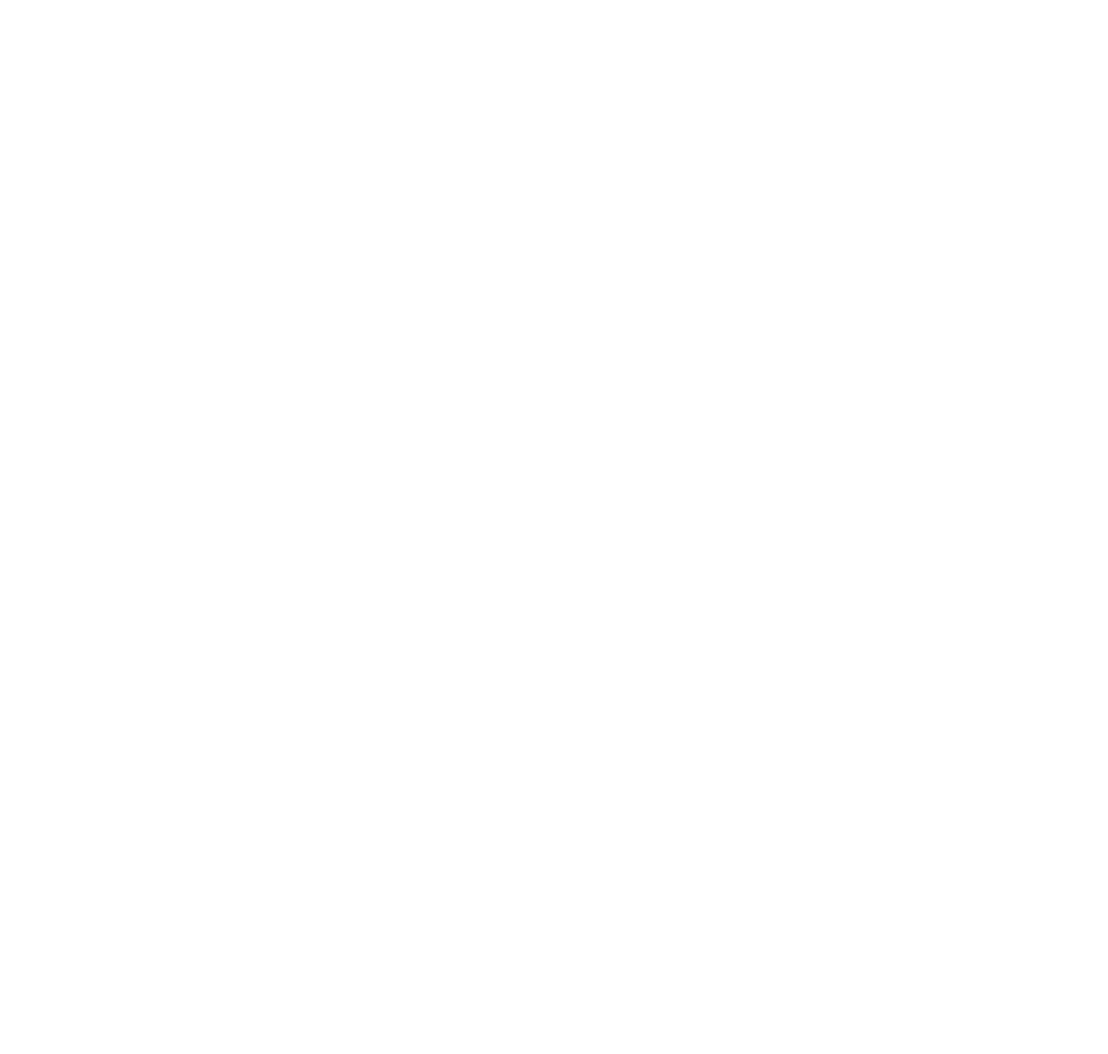
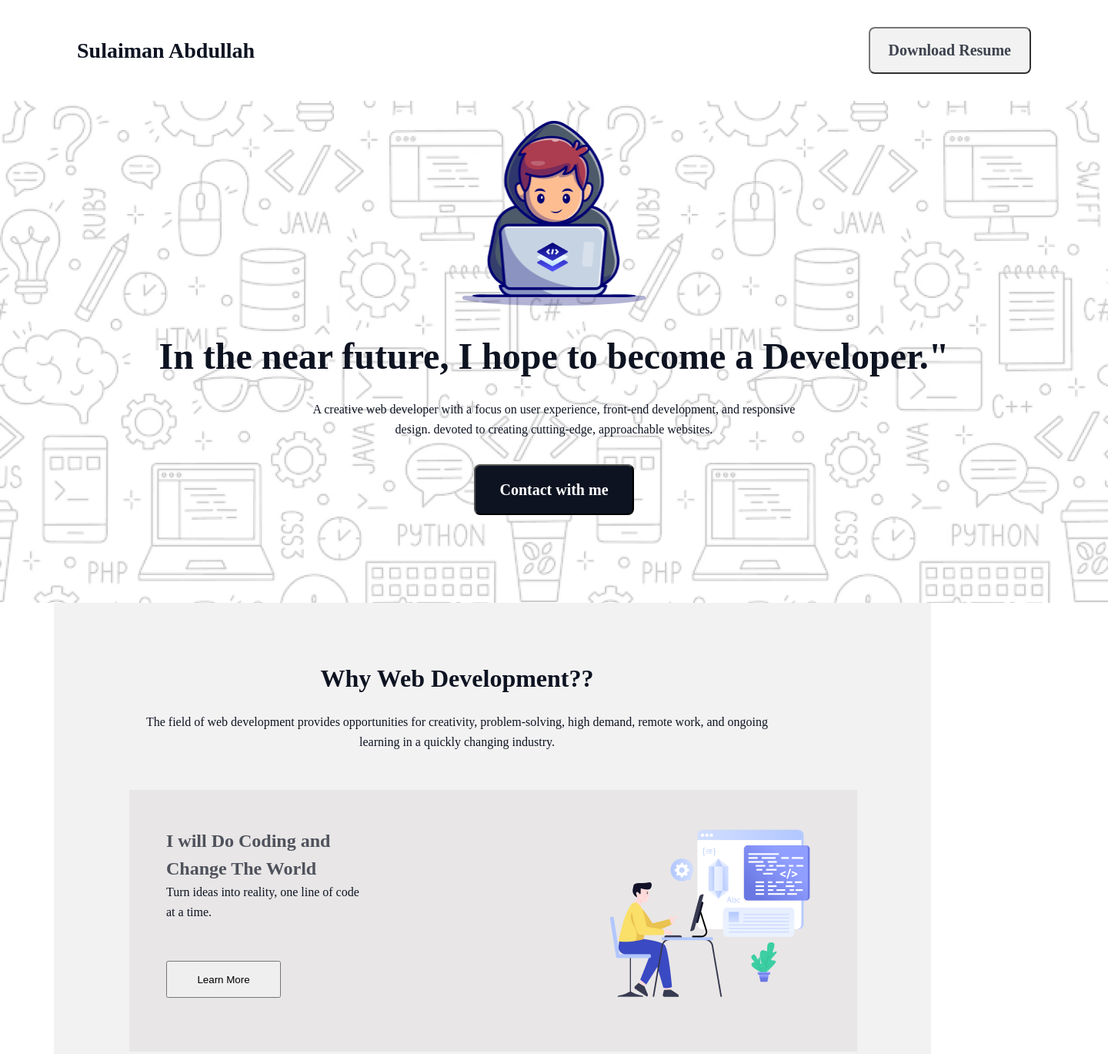
Before and after one commit to SulaimanAbdullah3102/Assignment-1, a plain HTML site: page index.html in a window 1280 px wide. Shown: the top 1369 px of the page at 77% size, 1440 px wide, since content can reach past the window. Before the commit the page ends 800 px from the top, so only its background shows below. Drawn offline with Linux system fonts and the light colour scheme; a web font is replaced by a local one.

Commit message:
section add

```diff
--- a/index.html
+++ b/index.html
@@ -3,9 +3,72 @@
 <head>
     <meta charset="UTF-8">
     <meta name="viewport" content="width=device-width, initial-scale=1.0">
+    <link rel="stylesheet" href="styles/style.css">
     <title>Assignment 1</title>
 </head>
 <body>
-
+    <header>
+        <nav>
+            <p>Sulaiman Abdullah</p>
+            <button><span id="button-test">Download Resume</span></button>
+        </nav>
+        <div class="banner">
+            <div class="banner-content">
+                <img src="images/banner-bg.png" alt="">
+                <h1>In the near future, I hope to become a Developer."</h1>
+                <p>A creative web developer with a focus on user experience, front-end  development, and responsive <br>design. devoted to creating cutting-edge, approachable websites.</p>
+                <button id="banner-butto-txt">Contact with me</button>
+            </div>
+        </div>
+    </header>
+    <main>
+        <section class="why-web">
+            <div class="why-content">
+                <div class="why-text">
+                    <h1>Why Web Development??</h1>
+                    <p>The field of web development provides opportunities for creativity, problem-solving, high demand, remote work, and ongoing learning in a quickly changing industry.</p>
+                </div>
+                <div class="div-box">
+                    <div class="div-card-style1">
+                        <div class="left-side">
+                            <h1>I will Do Coding and <br> Change The World</h1>
+                            <p>Turn ideas into reality, one line of code <br>at a time.</p>
+                            <button class="div-card-button">
+                                Learn More
+                            </button>
+                        </div>
+                        <div class="right-side">
+                            <img src="images/Layer_1.png" alt="">
+                        </div>
+                    </div>
+                    <div class="div-card-style2">
+                        <div class="left-side">
+                            <img src="images/Group 3.png" alt="">
+                        </div>
+                        <div class="right-side">
+                            <h1>I will help People by creating <br>Modern Web System</h1>
+                            <p>Code your dreams into reality, one line <br>at a time.</p>
+                            <button class="div-card-button">
+                                Learn More
+                            </button>
+                        </div>
+                    </div>
+                    <div class="div-card-style1">
+                        <div class="left-side">
+                            <h1>I will Do Coding and <br> Change The World</h1>
+                            <p>Code your ideas into reality and shape <br>the future with every keystroke.</p>
+                            <button class="div-card-button">
+                                Learn More
+                            </button>
+                        </div>
+                        <div class="right-side">
+                            <img src="images/Group 4.png" alt="">
+                        </div>
+                    </div>
+                </div>
+            </div>
+        </section>
+    </main>
+    <footer></footer>
 </body>
 </html>
--- /dev/null
+++ b/styles/style.css
@@ -0,0 +1,203 @@
+@import url('https://fonts.googleapis.com/css2?family=Azeret+Mono:ital,wght@0,100..900;1,100..900&display=swap');
+
+* {
+    margin: 0;
+    padding: 0;
+    box-sizing: border-box;
+}
+
+/* header style */
+
+header {}
+
+/* navbar style start */
+
+nav {
+    width: 1440px;
+    height: 131px;
+    margin: 0 auto;
+    display: flex;
+    justify-content: space-between;
+    align-items: center;
+    padding: 0 100px;
+}
+
+nav p {
+    color: rgb(13, 19, 33);
+    font-family: Azeret Mono;
+    font-size: 28px;
+    font-weight: 800;
+    line-height: 33px;
+}
+
+#button-test {
+    color: rgb(13, 19, 33);
+    font-family: Azeret Mono;
+    font-size: 20px;
+    font-weight: 600;
+    line-height: 23px;
+    text-align: center;
+}
+
+nav button {
+    padding: 17px 24px;
+    border-radius: 8px;
+    opacity: 0.8;
+}
+
+/* navbar style end */
+
+/* banner style start */
+
+.banner {
+    width: 1440px;
+    height: 652px;
+    margin: 0 auto;
+    background-image: url(../images/Hero-bg.png);
+    background-repeat: no-repeat;
+    background-position: center;
+    background-size: cover;
+    display: flex;
+    justify-content: center;
+}
+
+.banner .banner-content {
+    display: flex;
+    flex-direction: column;
+    align-items: center;
+    margin: 26px 0 44px;
+}
+
+.banner .banner-content img {
+    width: 240.28px;
+    height: 240px;
+}
+
+.banner .banner-content h1 {
+    margin-top: 32px;
+    color: rgb(13, 19, 33);
+    font-family: Azeret Mono;
+    font-size: 48px;
+    font-weight: 800;
+    line-height: 68px;
+    text-align: center;
+}
+
+.banner .banner-content p {
+    margin-top: 22px;
+    color: rgb(13, 19, 33);
+    font-family: Azeret Mono;
+    font-size: 16px;
+    font-weight: 400;
+    line-height: 26px;
+    letter-spacing: 0%;
+    text-align: center;
+}
+
+.banner .banner-content button {
+    width: 208px;
+    height: 66px;
+    border-radius: 8px;
+    background: rgb(13, 19, 33);
+    color: rgb(255, 255, 255);
+    font-family: Azeret Mono;
+    font-size: 20px;
+    font-weight: 600;
+    line-height: 23px;
+    text-align: center;
+    margin-top: 32px;
+    cursor: pointer;
+}
+
+/* banner style end */
+
+/* why web style start */
+
+.why-web {
+    width: 1140px;
+    height: 1395px;
+    margin: 0 auto;
+    padding: 80px 98px;
+    background-color: rgba(141, 130, 130, 0.1);
+    background-blend-mode: overlay;
+}
+
+.why-web .why-content {
+    width: 946px;
+    height: 1235px;
+}
+
+.why-web .why-text {
+    width: 852px;
+    height: 115px;
+    margin-bottom: 48px;
+}
+
+.why-web .why-text h1 {
+    color: rgb(13, 19, 33);
+    font-family: Azeret Mono;
+    font-size: 32px;
+    font-weight: 800;
+    line-height: 37px;
+    text-align: center;
+    margin-bottom: 25px;
+}
+
+.why-web .why-text p {
+    color: rgb(13, 19, 33);
+    font-family: Azeret Mono;
+    font-size: 16px;
+    font-weight: 400;
+    line-height: 26px;
+    text-align: center;
+
+}
+
+.why-web .div-box {
+    display: flex;
+    flex-direction: column;
+    gap: 32px;
+}
+
+.why-web .div-box .div-card-style1,
+.div-card-style2 {
+    display: flex;
+    padding: 48px;
+    gap: 20px;
+}
+
+.why-web .div-box .div-card-style1 {
+    justify-content: space-between;
+    background-color: rgba(141, 130, 130, 0.1);
+    background-blend-mode: overlay;
+
+}
+
+
+.why-web .div-box h1 {
+    color: rgba(13, 19, 33, 0.7);
+    font-family: Azeret Mono;
+    font-size: 24px;
+    font-weight: 700;
+    line-height: 36px;
+    text-align: left;
+}
+
+.why-web .div-box p {
+    color: rgb(13, 19, 33);
+    font-family: Azeret Mono;
+    font-size: 16px;
+    font-weight: 400;
+    line-height: 26px;
+    letter-spacing: 0%;
+    text-align: left;
+    margin-bottom: 15p;
+}
+
+.why-web .div-box .div-card-button {
+    width: 149px;
+    height: 48px;
+    margin-top: 50px;
+}
+
+/* why web style end */
```
Also changed, not shown: images/Group 3.png (added), images/Group 4.png (added), images/Hero-bg.png (added), images/Layer_1.png (added), images/banner-bg.png (added), images/css.png (added), images/facebook.png (added), images/github.png (added), images/handshake.jpg (added), images/html.png (added), images/js.png (added), images/linkedin-icon 1.png (added), images/mongodb.png (added), images/nodejs.png (added), 1 more files.
